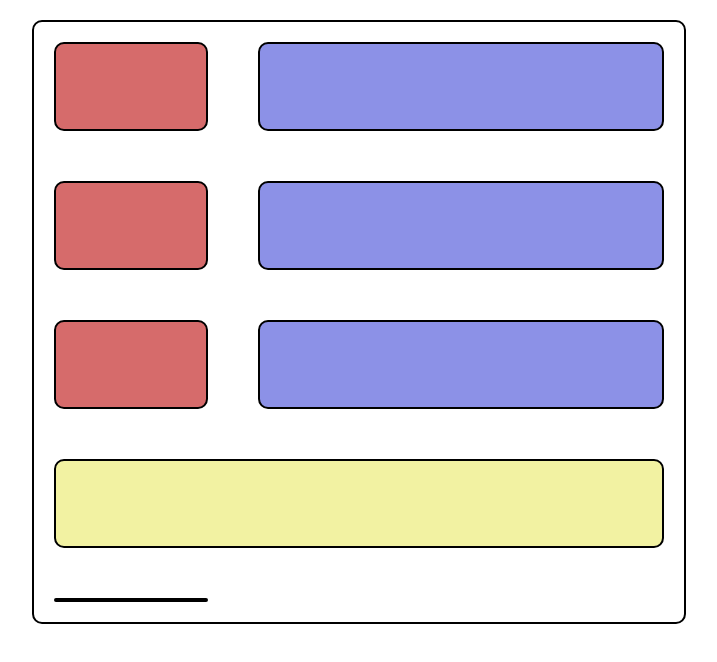
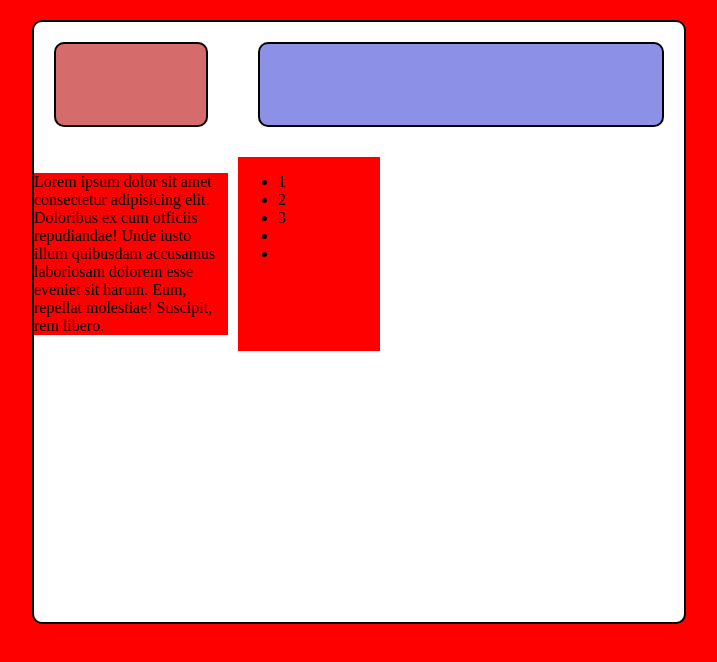
Before and after one commit to Mikoolio41/test, a plain HTML site: page index.html in a window 1280 px wide. Shown: the whole page, without its empty margins (281-998 px from the left). Drawn offline with Linux system fonts and the light colour scheme.

Commit message:
html changed css changed

```diff
--- a/index.html
+++ b/index.html
@@ -11,12 +11,21 @@
     <div class="container">
       <div class="box box1"></div>
       <div class="box box2"></div>
-      <div class="box box3"></div>
-      <div class="box box4"></div>
-      <div class="box box5"></div>
-      <div class="box box6"></div>
-      <div class="box box7"></div>
-      <div class="box box8"></div>
+      <p>
+        Lorem ipsum dolor sit amet consectetur adipisicing elit. Doloribus ex
+        cum officiis repudiandae! Unde iusto illum quibusdam accusamus
+        laboriosam dolorem esse eveniet sit harum. Eum, repellat molestiae!
+        Suscipit, rem libero.
+      </p>
+      <div class="list">
+        <ul>
+          <li>1</li>
+          <li>2</li>
+          <li>3</li>
+          <li></li>
+          <li></li>
+        </ul>
+      </div>
     </div>
   </body>
 </html>
--- a/style.css
+++ b/style.css
@@ -1,6 +1,10 @@
-/* body {
+body {
   margin: 0;
-} */
+}
+
+* {
+  background-color: red;
+}
 
 .container {
   margin: 20px auto;
```
